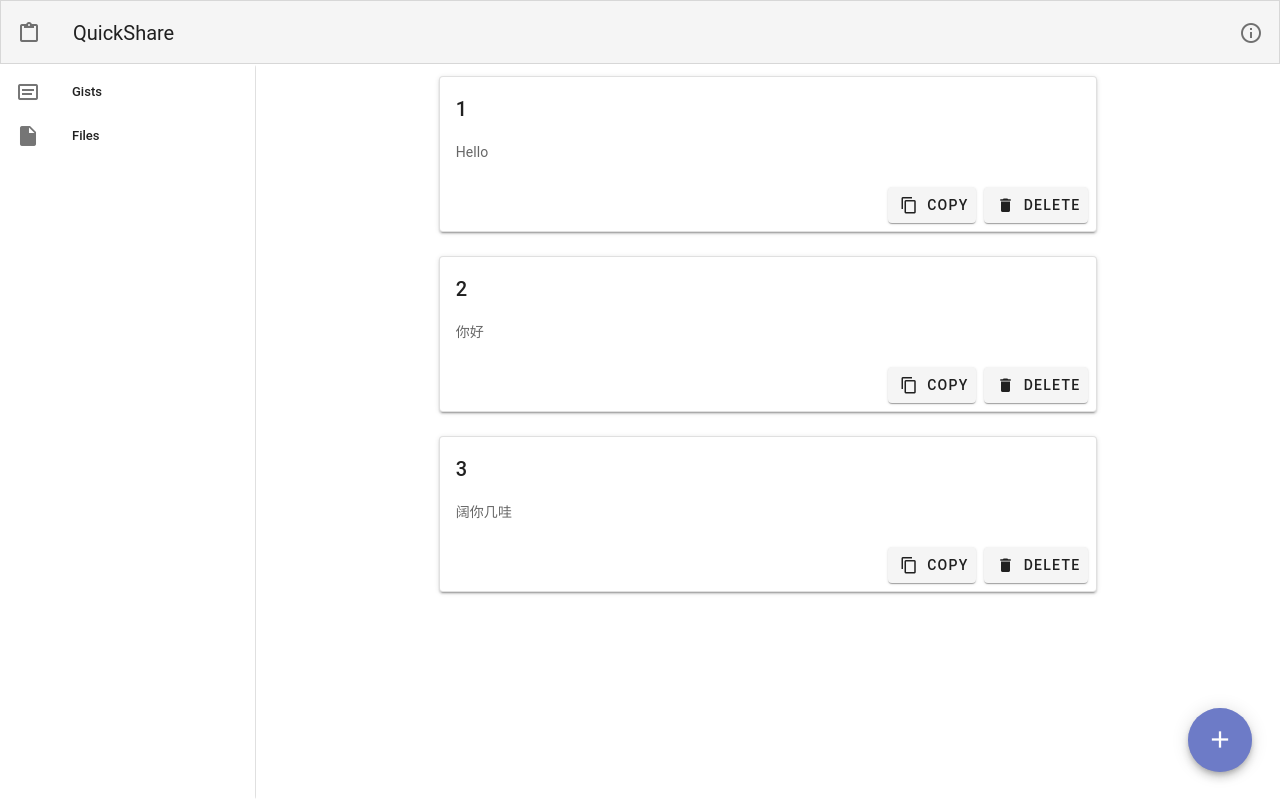
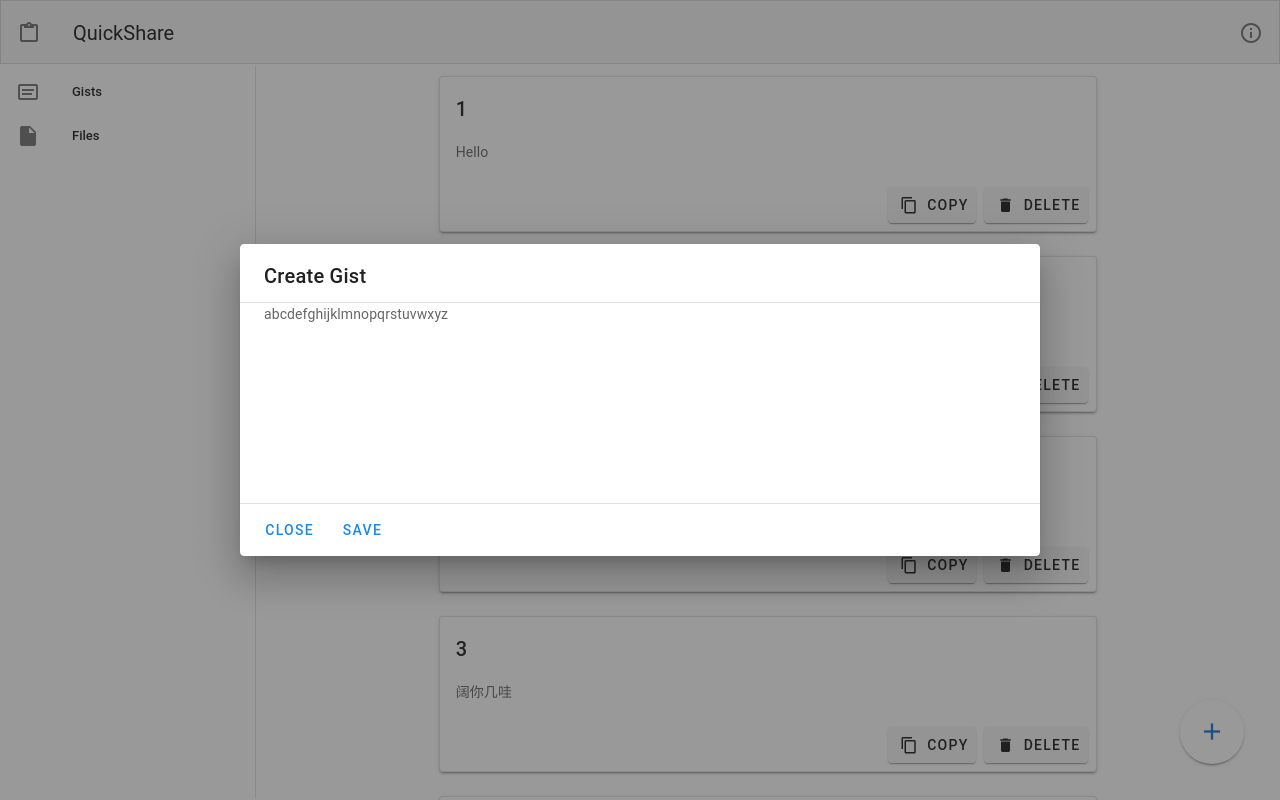
Before and after one commit to GiantZwlin/QuickShare, a Vue app: page / in a window 1280 px wide. Both pictures are taken after a click on the button 1220 px from the left and 740 px from the top of the page. Shown: the top 800 px of the page. Built offline with nearby package versions, Linux system fonts and the light colour scheme.

Commit message:
btn for create gist

```diff
--- a/src/components/Gists.vue
+++ b/src/components/Gists.vue
@@ -8,24 +8,56 @@
       <v-col cols="12" md="2">
       </v-col>
     </v-row>
-    <v-spacer></v-spacer>
-    <v-row>
-      <v-col>
+    <v-row justify="center">
+      <v-dialog
+          v-model="dialog"
+          max-width="800px"
+      >
+        <template v-slot:activator="{ on, attrs }">
           <v-btn
-            class="ma-3"
+              class="ma-5"
+              elevation="2"
+              color="primary"
+              dark
               fab
+              fixed
               large
-            dark
-            color="indigo"
+              bottom
               right
-            fixed
-            bottom
+              v-bind="attrs"
+              v-on="on"
+              icon
           >
-          <v-icon dark>
+            <v-icon>
               mdi-plus
             </v-icon>
           </v-btn>
-      </v-col>
+        </template>
+        <v-card>
+          <v-card-title>Create Gist</v-card-title>
+          <v-divider></v-divider>
+          <v-card-text style="height: 200px;">
+            abcdefghijklmnopqrstuvwxyz
+          </v-card-text>
+          <v-divider></v-divider>
+          <v-card-actions>
+            <v-btn
+                color="blue darken-1"
+                text
+                @click="dialog = false"
+            >
+              Close
+            </v-btn>
+            <v-btn
+                color="blue darken-1"
+                text
+                @click="dialog = false"
+            >
+              Save
+            </v-btn>
+          </v-card-actions>
+        </v-card>
+      </v-dialog>
     </v-row>
   </v-container>
 </template>
@@ -38,13 +70,18 @@ export default {
   components: {Gist},
   data:function (){
     return{
-      Gists:[]
+      Gists:[],
+      dialog:false
     }
   },
   mounted: function (){
     this.Gists = [
       {title:"1",text:"Hello"},
       {title:"2",text:"你好"},
+      {title:"3",text:"阔你几哇"},
+      {title:"3",text:"阔你几哇"},
+      {title:"3",text:"阔你几哇"},
+      {title:"3",text:"阔你几哇"},
       {title:"3",text:"阔你几哇"},
     ]
   }
```
Lines whose indentation alone changed are shown as unchanged.
